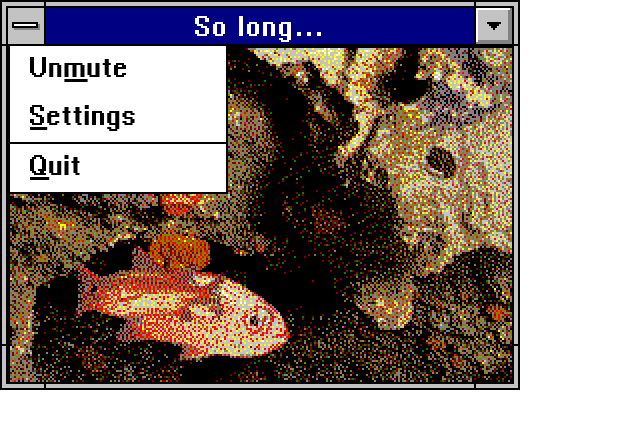
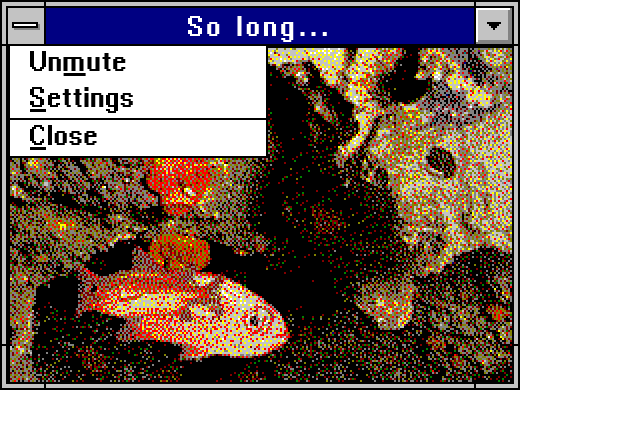
Before and after one commit to tcorzo/3fish, a React (Create React App) app: page / in a window 1280 px wide. Shown: the top 428 px of the page, without its empty margins (0-640 px from the left). Built offline with nearby package versions, Linux system fonts and the light colour scheme.

Commit message:
font fix

```diff
--- a/src/components/TitleBar.tsx
+++ b/src/components/TitleBar.tsx
@@ -2,7 +2,7 @@ import React from "react";
 
 export const TitleBar = ({ title }: { title: string }): React.ReactElement => (
   <div className="flex-1 h-[36px] bg-blue flex-container">
-    <span className="absolute text-white font-system text-[200%] mt-[6px]">
+    <span className="absolute tracking-widest text-white font-system text-[200%] mt-[6px]">
       {title}
     </span>
     <div
--- a/src/hooks/useKeypresses.ts
+++ b/src/hooks/useKeypresses.ts
@@ -7,13 +7,14 @@ export const useKeypresses = ({
 }) => {
   const onKeypress = useCallback(
     (evt: KeyboardEvent) => {
-      console.log({ evt });
       const action = actionKeymap[evt.code];
       if (action) {
         evt.preventDefault();
         action();
+        evt.stopImmediatePropagation();
       } else {
         console.debug(`Unassigned keycode: [${evt.code}]`);
+        evt.stopImmediatePropagation();
       }
     },
     [actionKeymap]
--- a/src/index.css
+++ b/src/index.css
@@ -9,6 +9,7 @@
 
 html,
 body {
+  text-underline-offset: 2px;
   position: absolute;
   top: 0;
   right: 0;
@@ -22,6 +23,11 @@ body {
 
 *::selection {
   background: transparent;
+}
+
+u {
+  letter-spacing: normal;
+  margin-right: 2px;
 }
 
 * {
--- a/src/pages/Home.tsx
+++ b/src/pages/Home.tsx
@@ -3,7 +3,7 @@ import React, { useContext, useEffect, useState } from "react";
 import { BorderDetails } from "../components/BorderDetails";
 import { FishTankContainer } from "../components/FishTankContainer";
 import { TitleBar } from "../components/TitleBar";
-import { ProtectedImage, TitleBarButton } from "../components/TitleBarButton";
+import { ProtectedImage, TitleBarButton } from "../components/TitlebarButton";
 import { VolumeIndicator } from "../components/VolumeIndicator";
 import { AudioContextReact } from "../context/audio_context";
 import { useKeypresses } from "../hooks/useKeypresses";
@@ -59,10 +59,10 @@ export const Home = (): React.ReactElement => {
                     ]
                   : []),
                 {
-                  text: "<u>Q</u>uit",
+                  text: "<u>C</u>lose",
                   separated: true,
                   onClick: appWindow.close,
-                  keyMap: "KeyQ",
+                  keyMap: "KeyC",
                 },
               ]}
             />
@@ -91,13 +91,6 @@ interface MenuItem {
 
 const Menu = ({ menuItems }: { menuItems: MenuItem[] }) => {
   const [menuVisible, setMenuVisible] = useState(true);
-
-  useKeypresses({
-    actionKeymap: {
-      Escape: () => appWindow.close(),
-      KeyR: () => window.location.reload(),
-    },
-  });
 
   return (
     <div className="relative">
@@ -168,7 +161,7 @@ const MenuItems = ({
   }, [menuItems]);
 
   return (
-    <div className="bg-white flex flex-col absolute z-50 translate-y-0 translate-x-0 border-2 border-black min-w-[220px]">
+    <div className="bg-white flex flex-col absolute z-50 translate-y-0 translate-x-0 border-2 border-black min-w-[260px]">
       {menuItems.map((item, i) => (
         <button key={i} className="group" onClick={() => onItemPress(i)}>
           <div
@@ -179,7 +172,7 @@ const MenuItems = ({
           >
             <span
               dangerouslySetInnerHTML={{ __html: item.text }}
-              className="font-system text-[200%] tracking-tight text-left group-hover:text-white"
+              className="font-system text-[200%] tracking-wide leading-9 text-left group-hover:text-white"
             />
           </div>
         </button>
```
Also changed, not shown: public/fonts/system.ttf.
